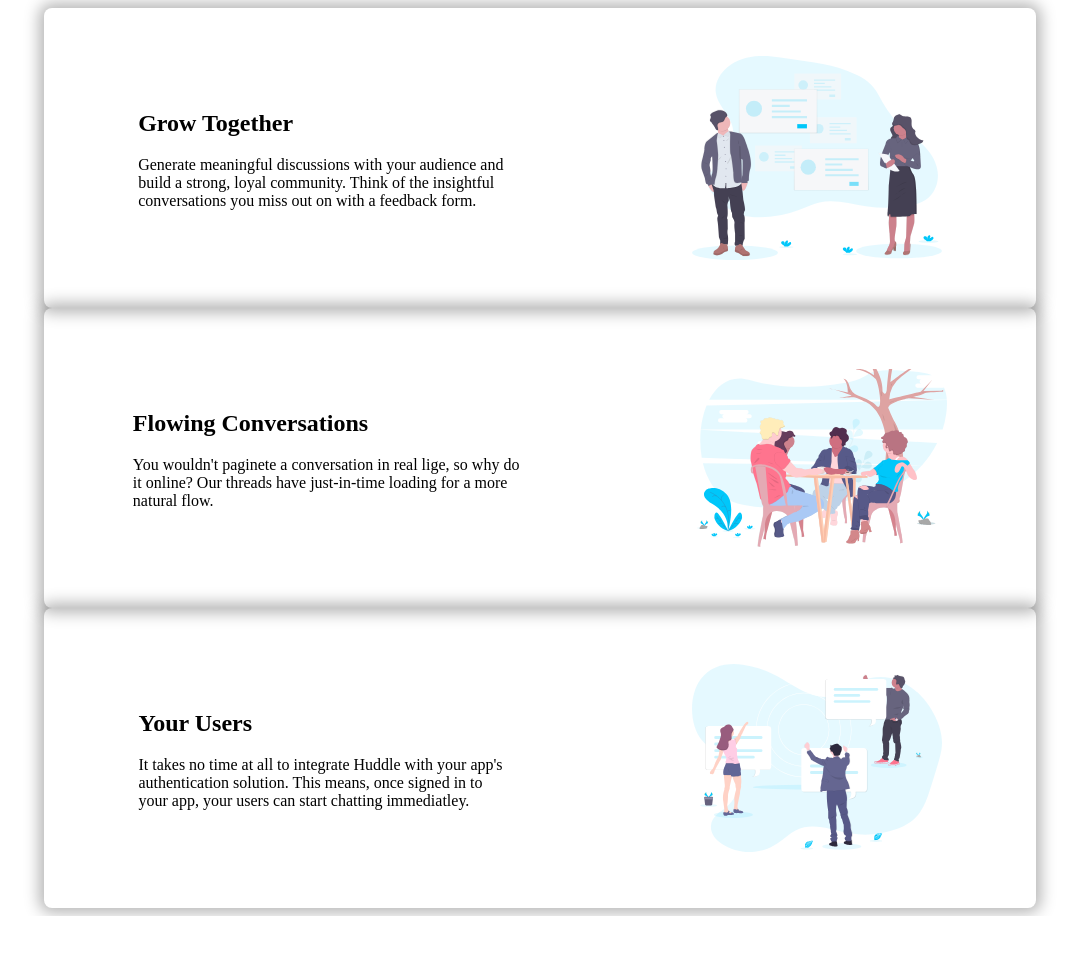
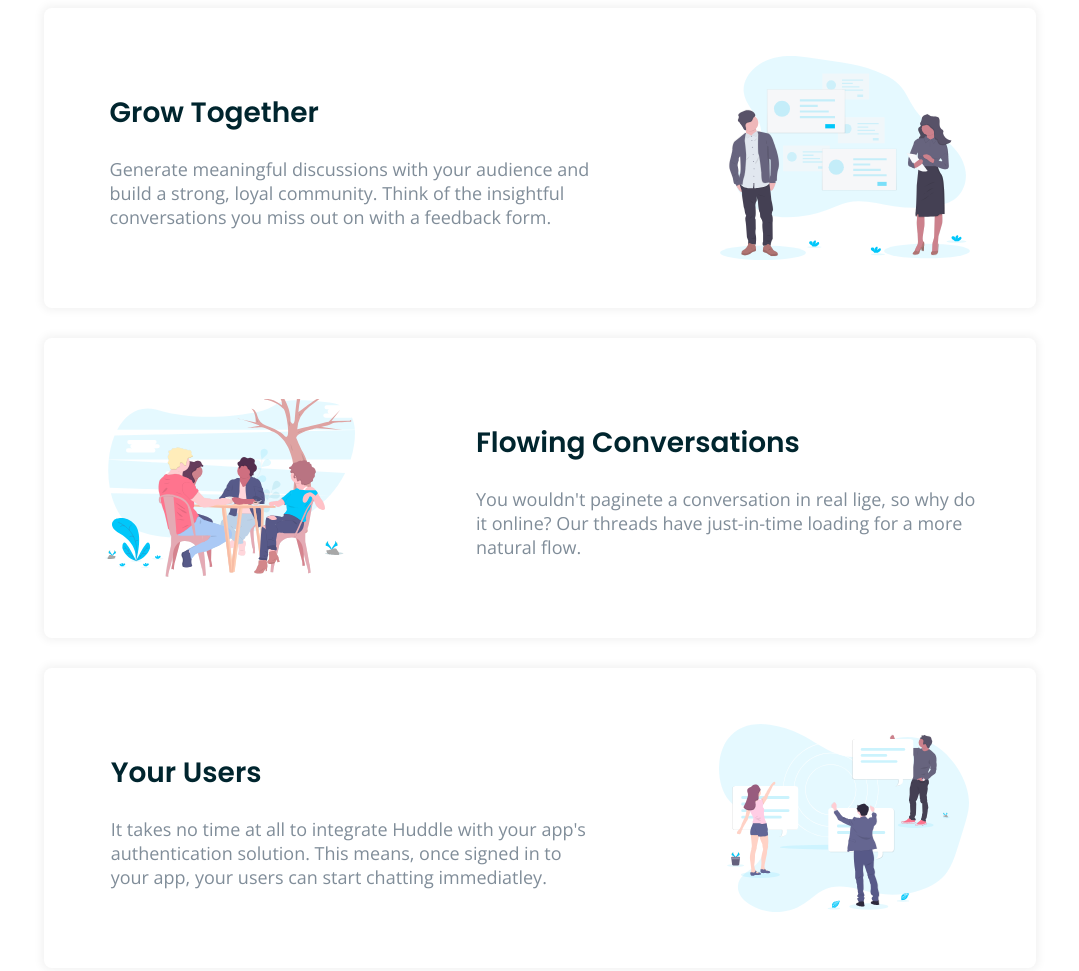
Before and after one commit to cogumos/Task_Paketa_Layout, a plain HTML site: page index.html in a window 1280 px wide. Shown: the whole page, without its empty margins (100-1179 px from the left). Before the commit the page ends 916 px from the top, so only its background shows below. Drawn offline with nearby package versions, Linux system fonts and the light colour scheme.

Commit message:
improve some styles

```diff
--- a/index.html
+++ b/index.html
@@ -7,36 +7,43 @@
     <meta name="viewport" content="width=device-width, initial-scale=1.0">
     <title>Task Paketá</title>
     <link rel="stylesheet" href="styles.css">
+    <link rel="preconnect" href="https://fonts.gstatic.com">
+    <link href="https://fonts.googleapis.com/css2?family=Open+Sans:wght@400;700&family=Poppins:wght@600&display=swap"
+        rel="stylesheet">
 </head>
 
 <body style="display: flex; justify-content: center; flex-direction: column; align-items: center; ">
     <section name="container01" class="section_container">
         <div class="card" name="card">
             <div name="text_container01">
-                <h1>Grow Together</h1>
-                <p>Generate meaningful discussions with your audience and <br> build a strong, loyal community. Think of
+                <h1 class="title_card">Grow Together</h1>
+                <p class="text_card">Generate meaningful discussions with your audience and <br> build a strong, loyal
+                    community. Think of
                     the insightful <br> conversations you miss out on with a feedback form.</p>
             </div>
             <img class="img_of_card" src="static/images/illustration-grow-together.svg" alt="Grow Together">
         </div>
     </section>
-    <section name="container02" class="section_container">
+
+    <section name="container02" class="section_container" id="mid_section">
         <div class="card" name="card">
+            <img class="img_of_card" src="static/images/illustration-flowing-conversation.svg"
+                alt="Flowing Conversations">
             <div name="text_container02">
-                <h1>Flowing Conversations</h1>
-                <p>You wouldn't paginete a conversation in real lige, so why do<br> it online? Our threads have
+                <h1 class="title_card">Flowing Conversations</h1>
+                <p class="text_card">You wouldn't paginete a conversation in real lige, so why do<br> it online? Our
+                    threads have
                     just-in-time
                     loading for a more <br> natural flow.</p>
             </div>
-            <img class="img_of_card" src="static/images/illustration-flowing-conversation.svg"
-                alt="Flowing Conversations">
         </div>
     </section>
     <section name="container03" class="section_container">
         <div class="card" name="card">
             <div name="text_container03">
-                <h1>Your Users</h1>
-                <p>It takes no time at all to integrate Huddle with your app's <br> authentication solution. This means,
+                <h1 class="title_card">Your Users</h1>
+                <p class="text_card">It takes no time at all to integrate Huddle with your app's <br> authentication
+                    solution. This means,
                     once
                     signed in to <br> your app, your users can start chatting immediatley.</p>
             </div>
--- a/styles.css
+++ b/styles.css
@@ -2,8 +2,8 @@
   display: flex;
   justify-content: space-around;
   align-items: center;
-  -webkit-box-shadow: 0px 0px 15px 5px rgba(0, 0, 0, 0.29);
-  box-shadow: 0px 0px 15px 5px rgba(0, 0, 0, 0.29);
+  -webkit-box-shadow: 0px 0px 8px 3px rgb(0 0 0 / 0.05);
+  box-shadow: 0px 0px 8px 3px rgb(0 0 0 / 0.05);
   border-radius: 8px;
   border-width: 100px;
   width: 80%;
@@ -19,3 +19,22 @@
 .img_of_card {
   width: 250px;
 }
+
+#mid_section {
+  margin-top: 30px;
+  margin-bottom: 30px;
+}
+
+.title_card {
+  font-family: 'Poppins', sans-serif;
+  color: hsl(192, 100%, 9%);
+  font-weight: 600;
+  font-size: 28px;
+}
+
+.text_card {
+  font-family: 'Open Sans', sans-serif;
+  color: hsl(208, 11%, 55%);
+  font-weight: 400;
+  font-size: 18px;
+}
```
